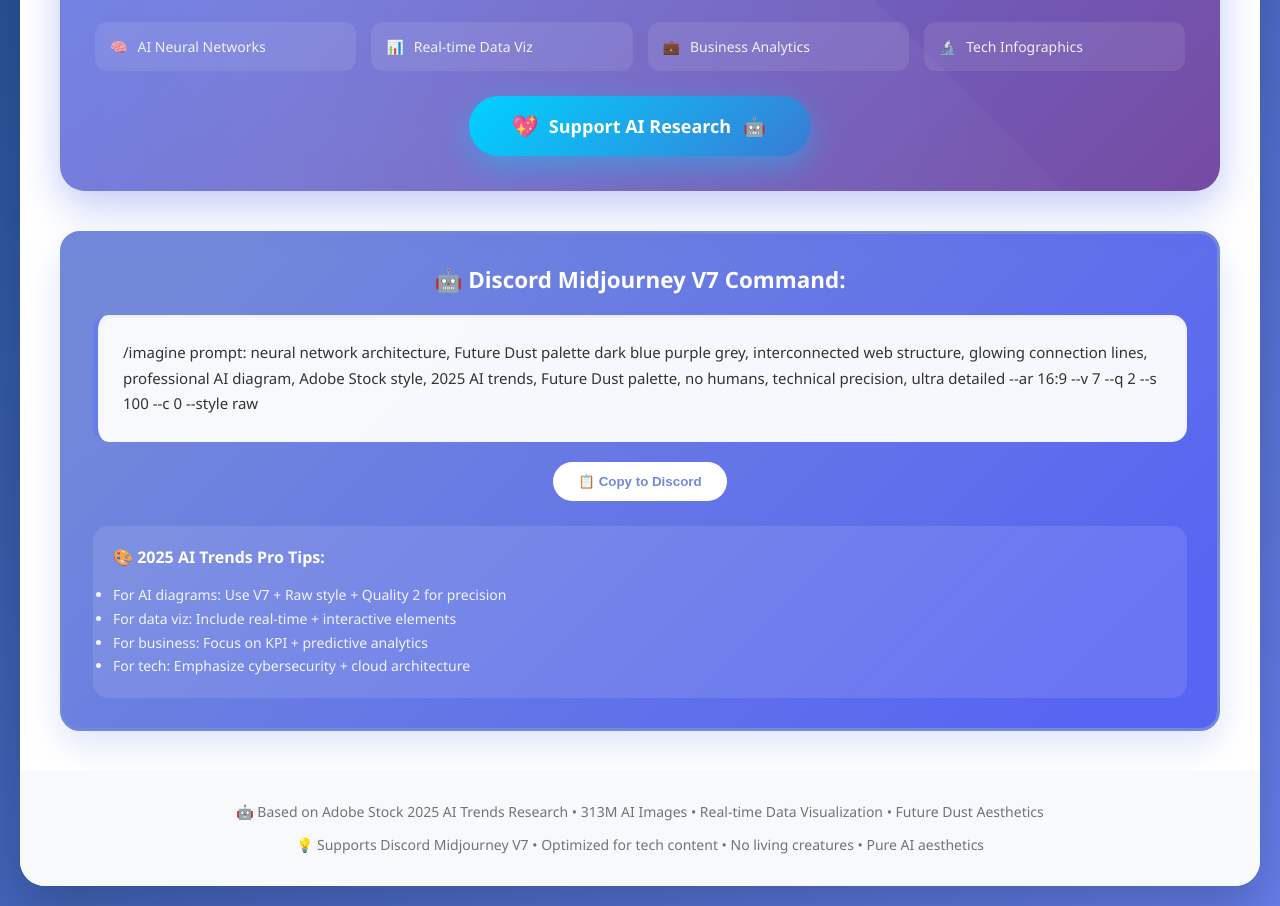
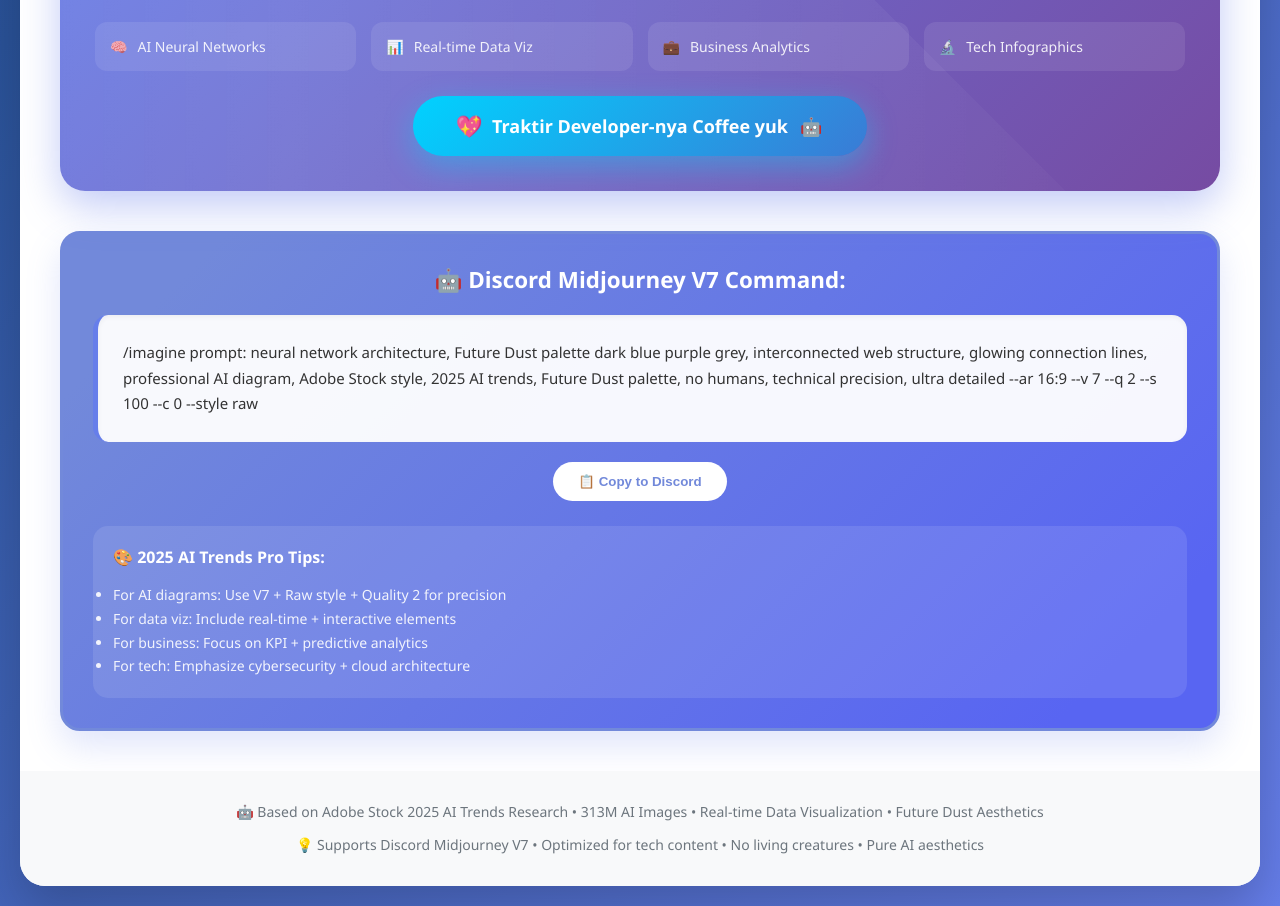
Before and after one commit to micro-boy/AI-Diagram-Data-Analytics, a plain HTML site: page index.html in a window 1280 px wide. Shown: the part 2088-2994 px from the top of the page. Drawn offline with Linux system fonts and the light colour scheme.

Commit message:
Update index.html

```diff
--- a/index.html
+++ b/index.html
@@ -835,7 +835,7 @@
                        class="donate-btn"
                        onclick="trackDonation()">
                         <span class="heart-icon">💖</span>
-                        <span>Support AI Research</span>
+                        <span>Traktir Developer-nya Coffee yuk</span>
                         <span>🤖</span>
                     </a>
                 </div>
```
